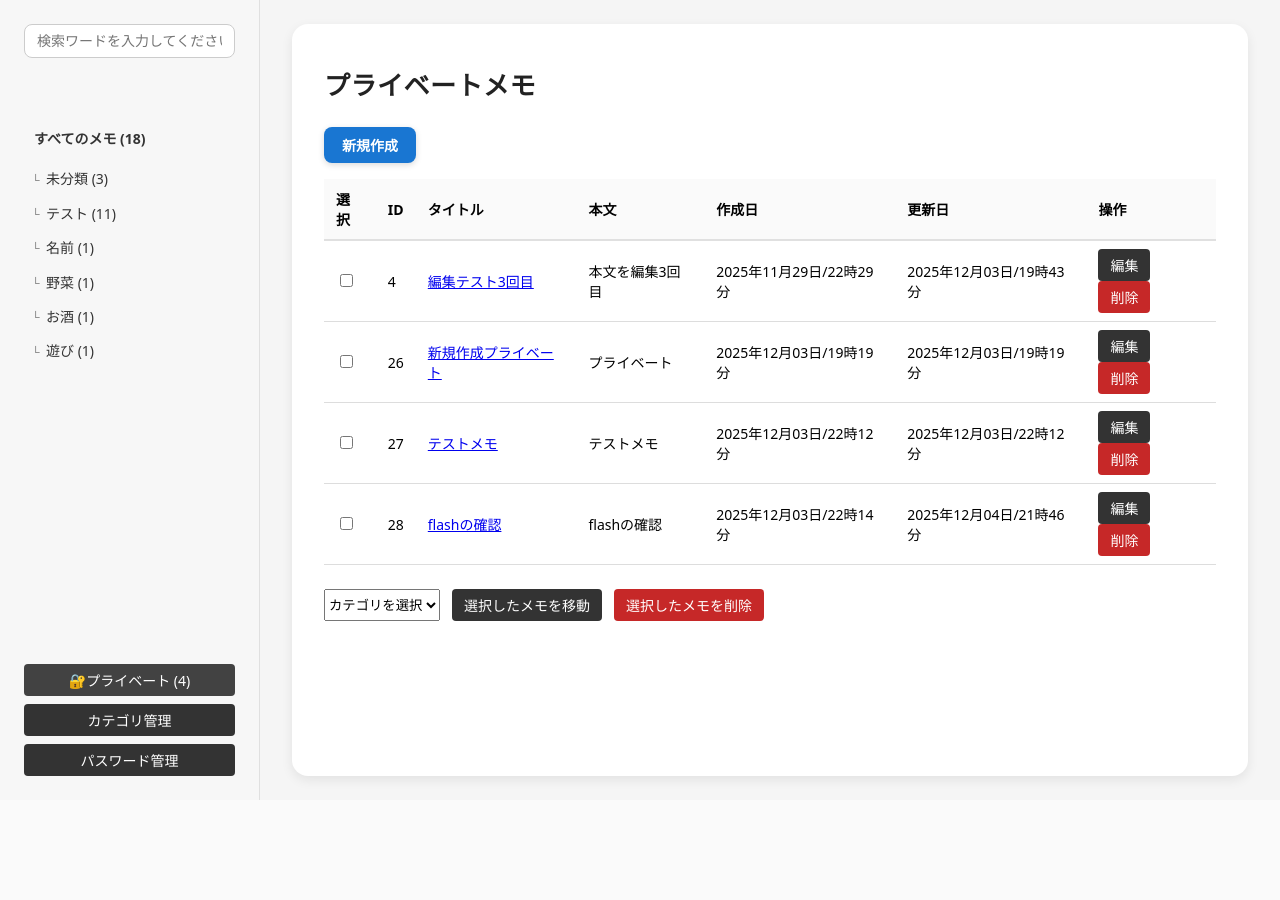
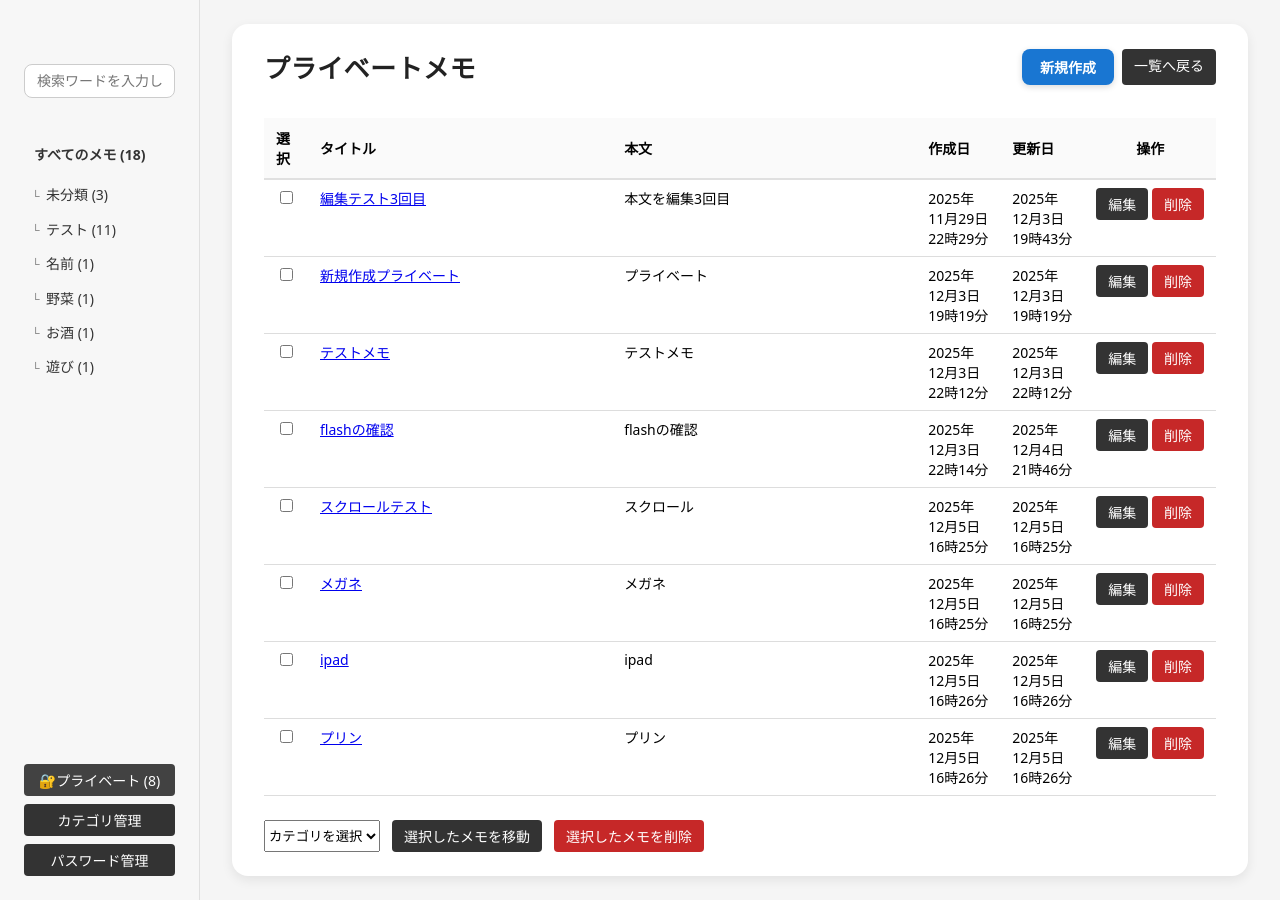
Before and after one commit to yuuki-hiroshima/memo-application, a Flask app: page /private in a window 1280 px wide. Before the commit the page ends 800 px from the top, so only its background shows below. Run offline with Flask 3, Linux system fonts and the light colour scheme; the visitor is signed in with stand-in values (Sample User, id 1).

Commit message:
UIの最終調整

```diff
--- a/data/memos.json
+++ b/data/memos.json
@@ -196,5 +196,41 @@
     "is_private": true,
     "created_at": "2025-12-03T22:14:40.544213",
     "updated_at": "2025-12-04T21:46:42.107642"
+  },
+  {
+    "id": 29,
+    "title": "スクロールテスト",
+    "body": "スクロール",
+    "category": "未分類",
+    "is_private": true,
+    "created_at": "2025-12-05T16:25:38.338522",
+    "updated_at": "2025-12-05T16:25:38.338522"
+  },
+  {
+    "id": 30,
+    "title": "メガネ",
+    "body": "メガネ",
+    "category": "メガネ",
+    "is_private": true,
+    "created_at": "2025-12-05T16:25:50.521019",
+    "updated_at": "2025-12-05T16:25:50.521019"
+  },
+  {
+    "id": 31,
+    "title": "ipad",
+    "body": "ipad",
+    "category": "ipad",
+    "is_private": true,
+    "created_at": "2025-12-05T16:26:03.944061",
+    "updated_at": "2025-12-05T16:26:03.944061"
+  },
+  {
+    "id": 32,
+    "title": "プリン",
+    "body": "プリン",
+    "category": "プリン",
+    "is_private": true,
+    "created_at": "2025-12-05T16:26:21.779999",
+    "updated_at": "2025-12-05T16:26:21.779999"
   }
 ]
--- a/static/style.css
+++ b/static/style.css
@@ -13,7 +13,7 @@ body {
 
 /* サイドバー */
 .sidebar {
-  width: 260px;
+  width: 200px;
   background: #f7f7f7;
   padding: 24px;
   box-sizing: border-box;
@@ -24,7 +24,7 @@ body {
 
 /* サイドバー内の検索ボックス */
 .sidebar-search {
-  margin-bottom: 24px;
+  margin-top: 40px;
 }
 
 /* サイドバー内の検索ボックス */
@@ -493,3 +493,124 @@ table td {
   gap: 8px;
   align-items: center;
 }
+
+/* メモ一覧テーブルのスクロール領域 */
+.memo-table-wrapper {
+  max-height: 720px;   /* ここで高さを調整 */
+  overflow-y: auto;
+  margin-top: 16px;
+}
+
+/* ラッパーの中のテーブルは幅100%で表示 */
+.memo-table-wrapper table {
+  width: 100%;
+  border-collapse: collapse;
+}
+
+/* ページ上部のヘッダ（タイトル＋右側ボタン） */
+.page-header {
+  display: flex;
+  align-items: center;
+  justify-content: space-between;
+  gap: 16px;          /* タイトルとボタンの間の余白 */
+  margin-bottom: 16px;
+}
+
+.page-header h1 {
+  margin: 0;          /* 余計な上/下マージンを消して高さを詰める */
+}
+
+/* 複数ボタンを横並びにするためのラッパー */
+.page-header-actions {
+  display: flex;
+  gap: 8px;
+}
+
+/* カテゴリ管理：新規カテゴリ作成フォームを横並びに */
+.create-category-form {
+  display: flex;
+  align-items: center;
+  gap: 8px;            /* 入力欄とボタンのすき間 */
+  margin-bottom: 16px;
+}
+
+/* カテゴリ管理画面 新規カテゴリフォームを横並びに変更（始まり） */
+.category-create-row {
+  margin-bottom: 16px;
+}
+
+.create-category-form {
+  display: flex;
+  align-items: center;
+  gap: 8px;
+}
+
+.create-category-label {
+  font-weight: 600;
+  margin-right: 4px;
+}
+
+.create-category-input {
+  width: 200px;
+  max-width: 100%;
+}
+
+/* カテゴリ管理画面 新規カテゴリフォームを横並びに変更（終わり） */
+
+/* メモ一覧テーブル レイアウト調整（始まり） */
+
+.memo-table-wrapper {
+  max-height: 720px;
+  overflow-y: auto;
+  overflow-x: auto;   /* ← 横スクロールを有効化 */
+  margin-top: 16px;
+  width: 100%;
+}
+
+.memo-table-wrapper table {
+  width: 100%;
+  border-collapse: collapse;
+  table-layout: flex;
+}
+
+.memo-table-wrapper th.col-select,
+.memo-table-wrapper td.col-select {
+  width: 30px;
+}
+
+.memo-table-wrapper th.col-title,
+.memo-table-wrapper td.col-title {
+  width: 50%;
+}
+
+.memo-table-wrapper th.col-body,
+.memo-table-wrapper td.col-body {
+  width: 80%;
+}
+
+.memo-table-wrapper th.col-date,
+.memo-table-wrapper td.col-date {
+  width: 60px;
+  white-space: nowrap;
+}
+
+.memo-table-wrapper th.col-actions,
+.memo-table-wrapper td.col-actions {
+  white-space: nowrap;
+  min-width: 40px;
+  text-align: center;
+}
+
+.memo-table-wrapper td {
+  vertical-align: top;
+}
+
+/* メモ一覧テーブル レイアウト調整（終わり） */
+
+/* パスワード管理の入力欄*/
+.password-input {
+  width: 250px;
+  max-width: 100%;
+  padding: 6px 10px;
+  font-size: 14px;
+}
--- a/templates/private.html
+++ b/templates/private.html
@@ -1,7 +1,16 @@
 {% extends "base.html" %}
 {% block title %}プライベートメモ{% endblock %}
 {% block content %}
+<div class="page-header">
   <h1>プライベートメモ</h1>
+
+  <div class="page-header-actions">
+    <form action="/memos/new" method="GET">
+      <button type="submit" class="button button-primary">新規作成</button>
+    </form>
+    <a href="/memos" class="button">一覧へ戻る</a>
+  </div>
+</div>
 
   {# フラッシュメッセージ表示（他の画面と同じ） #}
   {% with messages = get_flashed_messages() %}
@@ -26,33 +35,43 @@
   {# ロック解除後：プライベートメモ一覧を表示 #}
   {% else %}
 
-    <form action="/memos/new" method="GET">
-      <button type="submit" class="button button-primary">新規作成</button>
-    </form>
+  <form action="/memos/bulk" method="POST">
 
-    <form action="/memos/bulk" method="POST">
+    <div class="memo-table-wrapper">
       <table>
         <thead>
           <tr>
-            <th>選択</th>
-            <th>ID</th>
-            <th>タイトル</th>
-            <th>本文</th>
-            <th>作成日</th>
-            <th>更新日</th>
-            <th>操作</th>
+            <th class="col-select">選択</th>
+            <th class="col-title">タイトル</th>
+            <th class="col-body">本文</th>
+            <th class="col-date">作成日</th>
+            <th class="col-date">更新日</th>
+            <th class="col-actions">操作</th>
           </tr>
         </thead>
         <tbody>
           {% for memo in memos %}
           <tr>
-              <td><input type="checkbox" name="selected_ids" value="{{ memo.id }}"></td>
-              <td>{{ memo.id }}</td>
-              <td><a href="/memos/{{ memo.id }}/edit">{{ memo.title }}</a></td>
-              <td>{{ memo.body[:10] }}</td>
-              <td>{{ memo.created_at }}</td>
-              <td>{{ memo.updated_at }}</td>
-              <td class="table-actions">
+            <td class="col-select">
+              <input type="checkbox" name="selected_ids" value="{{ memo.id }}">
+            </td>
+            <td class="col-title">
+              <a href="/memos/{{ memo.id }}/edit">{{ memo["title"] }}</a>
+            </td>
+            <td class="col-body">
+              {{ memo["body"][:24] }}
+            </td>
+            <td class="col-date">
+              {{ memo.created_year }}<br>
+              {{ memo.created_date }}<br>
+              {{ memo.created_time }}
+            </td>
+            <td class="col-date">
+              {{ memo.updated_year }}<br>
+              {{ memo.updated_date }}<br>
+              {{ memo.updated_time }}
+            </td>
+            <td class="col-actions table-actions">
               <a href="/memos/{{ memo.id }}/edit" class="button button-sm">
                 編集
               </a>
@@ -64,6 +83,7 @@
           {% endfor %}
         </tbody>
       </table>
+    </div>
 
     <div class="form-actions">
       <select name="move_category" class="form_input">
@@ -72,20 +92,9 @@
         <option value="{{ category }}">{{ category }}</option>
         {% endfor %}
       </select>
-        <button type="submit" name="action" value="move" class="button">
-          選択したメモを移動
-        </button>
-        <button
-          type="submit"
-          name="action"
-          value="delete"
-          class="button button-danger"
-          onclick="return confirm('選択したメモを削除します。よろしいですか？')"
-        >
-          選択したメモを削除
-        </button>
+      <button type="submit" name="action" value="move" class="button">選択したメモを移動</button>
+      <button type="submit" name="action" value="delete" class="button button-danger" onclick="return confirm('選択したメモを削除します。よろしいですか？')">選択したメモを削除</button>
     </div>
   </form>
-
   {% endif %}
 {% endblock %}
--- a/web_app.py
+++ b/web_app.py
@@ -156,14 +156,18 @@ def show_memo_list():
     for memo in target_memos:
         m = memo.copy()
 
-        created_at = time_display_organaize(m.get("created_at"))
-        if not created_at:
-            created_at = "(記録なし)"
-        m["created_at"] = created_at
-        updated_at = time_display_organaize(m.get("updated_at"))
-        if not updated_at:
-            updated_at = "(記録なし)"
-        m["updated_at"] = updated_at
+        created_at_parts = time_display_organaize(m.get("created_at"))
+        if not created_at_parts:
+            created_at_parts = "(記録なし)"
+        m["created_year"] = created_at_parts["year"]
+        m["created_date"] = created_at_parts["date"]
+        m["created_time"] = created_at_parts["time"]
+        updated_at_parts = time_display_organaize(m.get("updated_at"))
+        if not updated_at_parts:
+            updated_at_parts = "(記録なし)"
+        m["updated_year"] = updated_at_parts["year"]
+        m["updated_date"] = updated_at_parts["date"]
+        m["updated_time"] = updated_at_parts["time"]
 
         # 古いデータ対応用（空白を排除）。問題がなくなったら削除してもOK
         if not (m.get("category") or "").strip():
@@ -268,10 +272,10 @@ def del_memo(memo_id):
             flash("該当のメモはありませんでした。")
             return redirect("/memos")
         else:
-            created_at =  time_display_organaize(target_memo["created_at"])
+            created_at =  format_datetime_for_delete(target_memo["created_at"])
             if not created_at:
                 created_at = "(記録なし)"
-            updated_at =  time_display_organaize(target_memo["updated_at"])
+            updated_at =  format_datetime_for_delete(target_memo["updated_at"])
             if not updated_at:
                 updated_at = "(記録なし)"
 
@@ -510,15 +514,19 @@ def private_memos():
         display_memos = []
         for memo in private_memo_list:
             m = memo.copy()
-            created_at = time_display_organaize(m["created_at"])
-            if not created_at:
-                created_at = "(記録なし)"
-            m["created_at"] = created_at
+            created_at_parts = time_display_organaize(m["created_at"])
+            if not created_at_parts:
+                created_at_parts = "(記録なし)"
+            m["created_year"]  = created_at_parts["year"]
+            m["created_date"]  = created_at_parts["date"]
+            m["created_time"]  = created_at_parts["time"]
 
-            updated_at = time_display_organaize(m["updated_at"])
-            if not updated_at:
-                updated_at = "(記録なし)"
-            m["updated_at"] = updated_at
+            updated_at_parts = time_display_organaize(m["updated_at"])
+            if not updated_at_parts:
+                updated_at_parts = "(記録なし)"
+            m["updated_year"] = updated_at_parts["year"]
+            m["updated_date"] = updated_at_parts["date"]
+            m["updated_time"] = updated_at_parts["time"]
 
             display_memos.append(m)
 
@@ -528,19 +536,42 @@ def private_memos():
 # 時間の表示調整用
 def time_display_organaize(arg_time):
     if not arg_time:
-        return
+        return {
+            "year": "(記録なし)",
+            "date": "(記録なし)",
+            "time": "(記録なし)",
+        }
 
     format_in = "%Y-%m-%dT%H:%M:%S.%f"
     try:
-        dt_object = datetime.datetime.strptime(arg_time, format_in)
+        dt = datetime.datetime.strptime(arg_time, format_in)
     except ValueError:
         format_in_no_micro = "%Y-%m-%dT%H:%M:%S"
-        dt_object = datetime.datetime.strptime(arg_time[:19], format_in_no_micro)
+        dt = datetime.datetime.strptime(arg_time[:19], format_in_no_micro)
 
-    format_out = "%Y年%m月%d日/%H時%M分"
-    format_datetime = dt_object.strftime(format_out)
+    year_str = f"{dt.year}年"
+    date_str = f"{dt.month}月{dt.day}日"
+    time_str = f"{dt.hour}時{dt.minute}分"
 
-    return format_datetime
+    return {
+        "year": year_str,
+        "date": date_str,
+        "time": time_str,
+    }
+
+def format_datetime_for_delete(arg_time):
+    """削除画面用：1行の日時表示を返す（例：2025年 11月17日 14時53分）"""
+    if not arg_time:
+        return "(記録なし)"
+
+    format_in = "%Y-%m-%dT%H:%M:%S.%f"
+    try:
+        dt = datetime.datetime.strptime(arg_time, format_in)
+    except ValueError:
+        format_in_no_micro = "%Y-%m-%dT%H:%M:%S"
+        dt = datetime.datetime.strptime(arg_time[:19], format_in_no_micro)
+
+    return f"{dt.year}年 {dt.month}月{dt.day}日 {dt.hour}時{dt.minute}分"
 
 if __name__ == "__main__":
     app.run(debug=True, port=8000)
```
Also changed, not shown: templates/categories.html (+24 -6 lines), templates/delete.html (+5 -5 lines), templates/edit.html (+10 -7 lines), templates/list.html (+38 -19 lines), templates/new.html (+7 -7 lines), templates/password.html (+9 -3 lines). Lines whose indentation alone changed are shown as unchanged.
